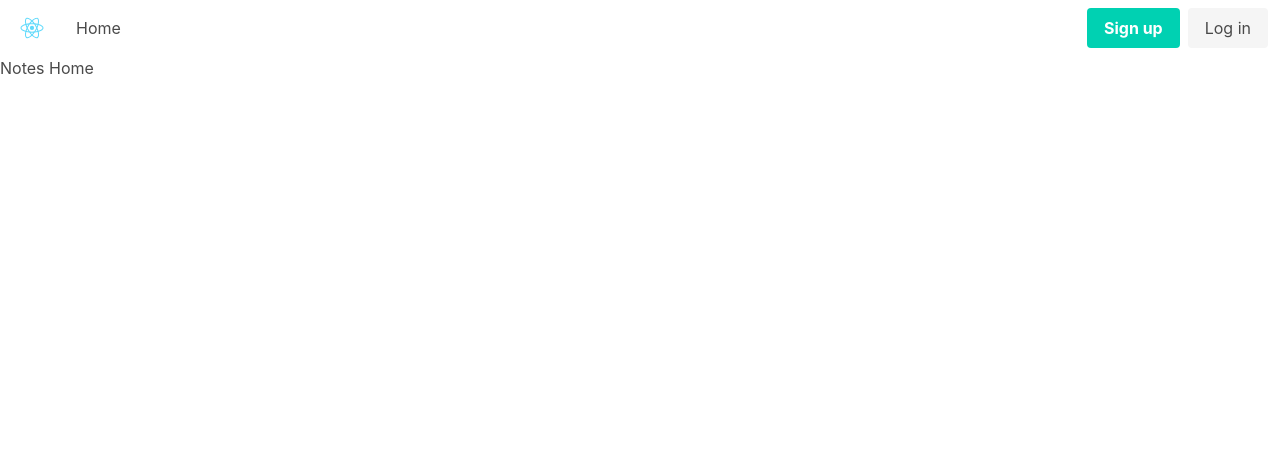
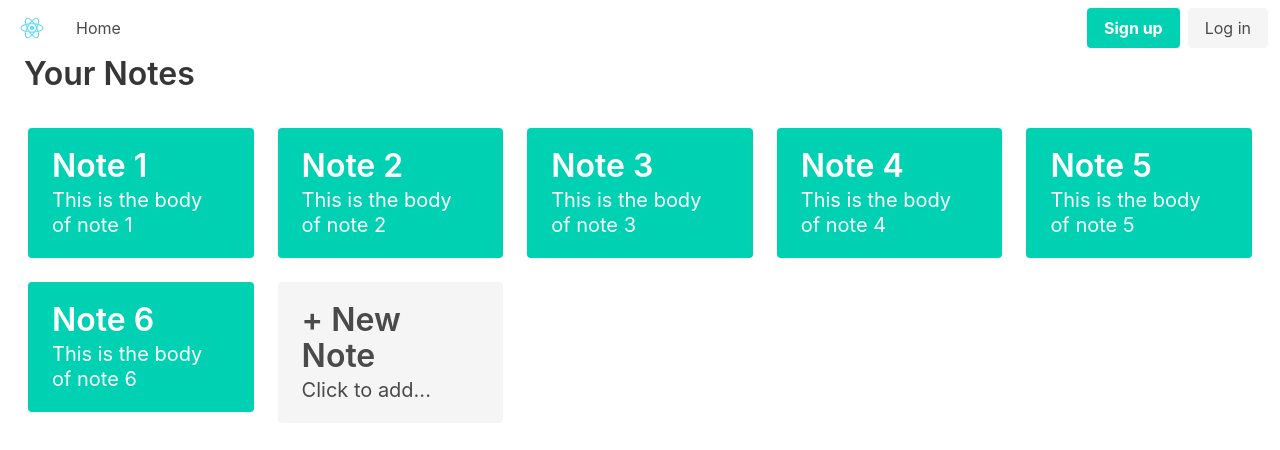
Before and after one commit to Spatchy/react-redux-notetaker, a React (Create React App) app: page / in a window 1280 px wide. Shown: the top 450 px of the page. Built offline with nearby package versions, Linux system fonts and the light colour scheme.

Commit message:
created main notes page

```diff
--- a/src/views/NotesHome.js
+++ b/src/views/NotesHome.js
@@ -1,9 +1,69 @@
 import React from "react"
+
+const testNotesArr = [
+  {
+    title: "Note 1",
+    body: "This is the body of note 1"
+  },
+  {
+    title: "Note 2",
+    body: "This is the body of note 2"
+  },
+  {
+    title: "Note 3",
+    body: "This is the body of note 3"
+  },
+  {
+    title: "Note 4",
+    body: "This is the body of note 4"
+  },
+  {
+    title: "Note 5",
+    body: "This is the body of note 5"
+  },
+  {
+    title: "Note 6",
+    body: "This is the body of note 6"
+  }
+]
+
+// generates rows of 5 notes using colums
+const generateRows = (notesArr) => {
+  const columns = [[], [], [], [], []]
+
+  notesArr.forEach((note, index) => {
+    columns[index % 5].push(
+      <article className="notification is-primary" key={index}>
+        <p className="title">{note.title}</p>
+        <p className="subtitle">{note.body}</p>
+      </article>
+    )
+  })
+  columns[notesArr.length % 5].push(
+    <article className="notification" key="newBtn">
+      <p className="title">+ New Note</p>
+      <p className="subtitle">Click to add...</p>
+    </article>
+  )
+  return (
+    columns.map((columnData, index) => {
+      return (
+        <div className="column" key={"col-" + index}>
+          {columnData}
+        </div>
+      )
+    })
+  )
+}
+
 
 const NotesHome = () => {
   return (
     <div>
-      <h1>Notes Home</h1>
+      <h1 className="title mx-5">Your Notes</h1>
+      <div className="columns m-4">
+        {generateRows(testNotesArr)}
+      </div>
     </div>
   )
 }
```
